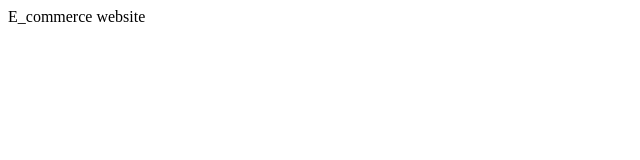
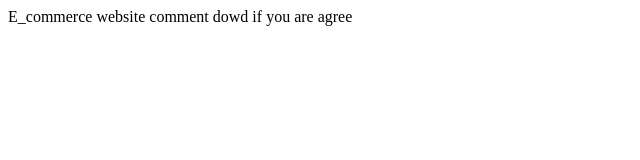
Before and after one commit to prince8756/E-commerce-website, a plain HTML site: page index.html in a window 1280 px wide. Shown: the whole page, without its empty margins (0-640 px from the left). Drawn offline with Linux system fonts and the light colour scheme.

Commit message:
comment on html
comment

```diff
--- a/index.html
+++ b/index.html
@@ -1,11 +1,15 @@
 <!DOCTYPE html>
 <html lang="en">
+
 <head>
     <meta charset="UTF-8">
     <meta name="viewport" content="width=device-width, initial-scale=1.0">
     <title>E-commerce</title>
 </head>
+
 <body>
     E_commerce website
+    comment dowd if you are agree
 </body>
+
 </html>
```
